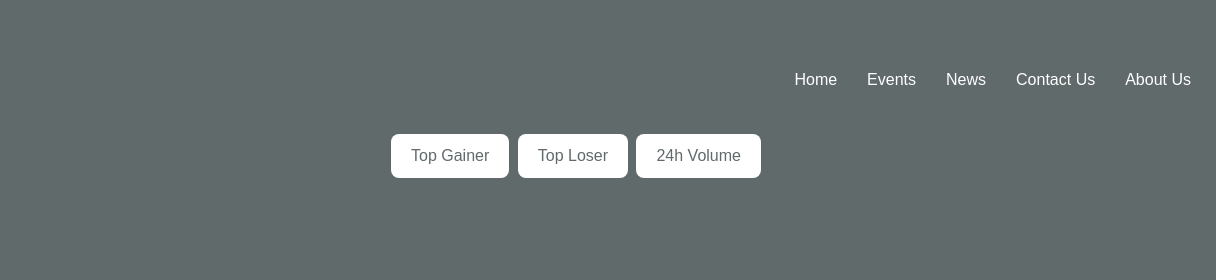
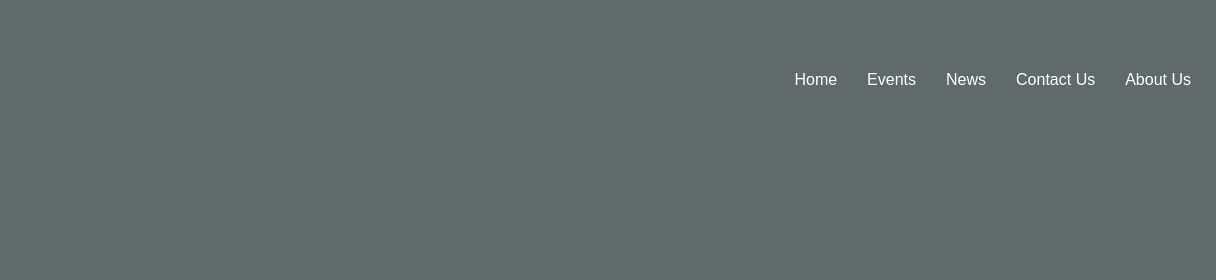
Before and after one commit to sanaullahaslam/CryPriceTrack, a plain HTML site: page index.html in a window 1280 px wide. Shown: the top 280 px of the page, 64-1280 px from the left. Drawn offline with nearby package versions, Linux system fonts and the light colour scheme; no server answers.

Commit message:
filter btn removed

```diff
--- a/index.html
+++ b/index.html
@@ -195,11 +195,6 @@ section {
         <a href="#">About Us</a>
     </nav>
 </header>
-<div id="filter-buttons">
-    <button id="topGainerButton">Top Gainer</button>
-    <button id="topLoserButton">Top Loser</button>
-    <button id="volumeButton">24h Volume</button>
-</div>
 <div id="loading-bar-container">
     <div id="loading-bar"></div>
 </div>
```
